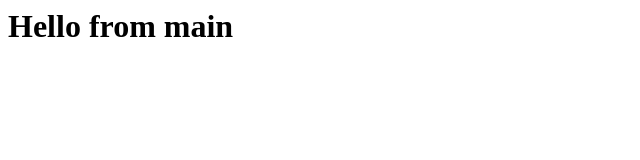
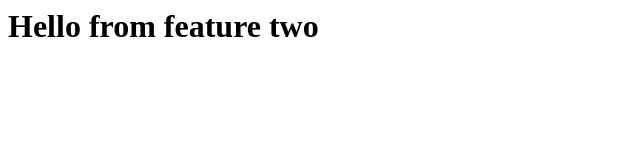
Before and after one commit to danila20181911/team-simulation, a plain HTML site: page index.html in a window 1280 px wide. Shown: the whole page, without its empty margins (0-640 px from the left). Drawn offline with Linux system fonts and the light colour scheme.

Commit message:
Изменения в index.html в feature/two

```diff
--- a/index.html
+++ b/index.html
@@ -1 +1 @@
-<h1> Hello from main</h1>
+<h1>Hello from feature two</h1>
```
